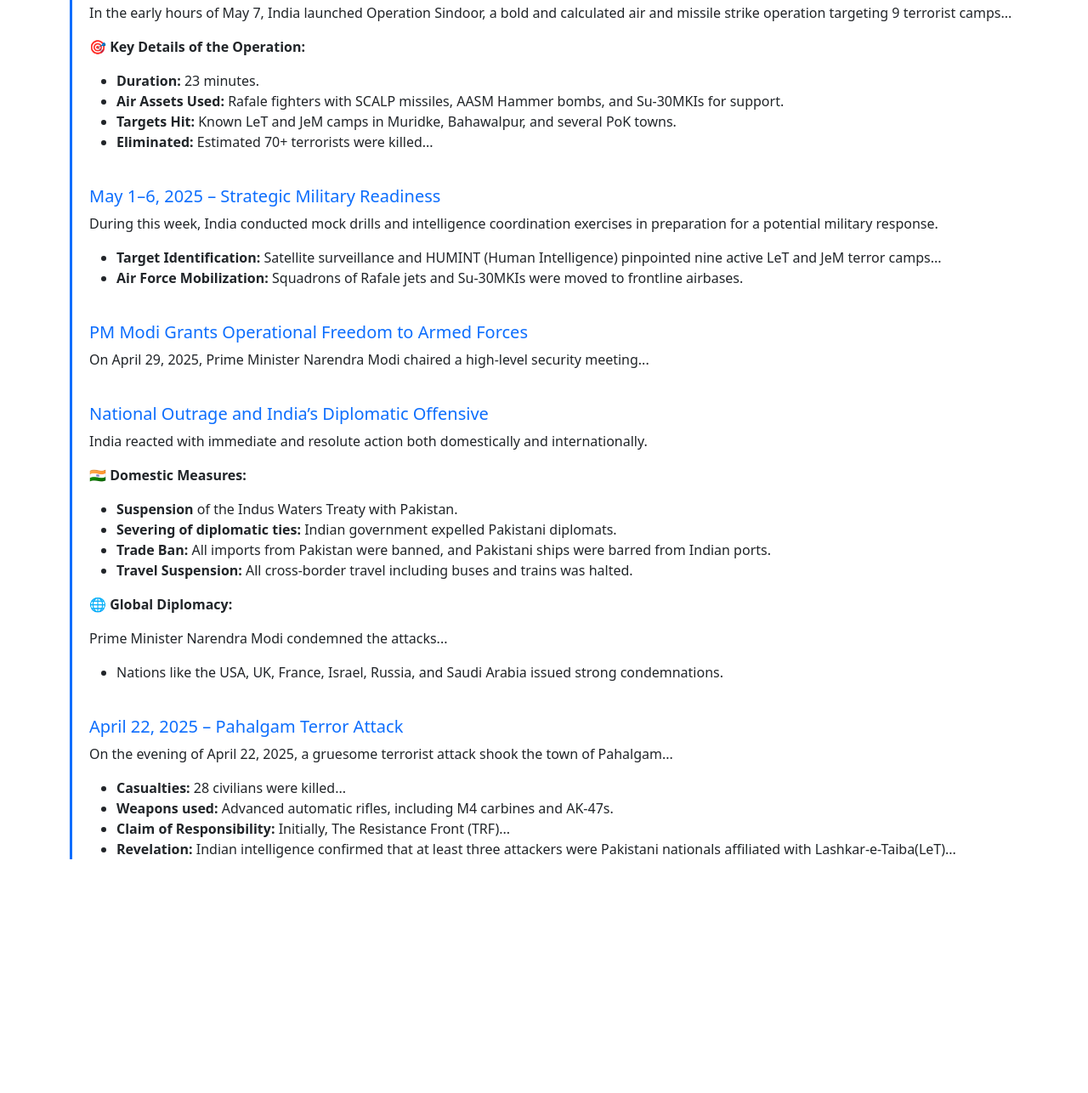
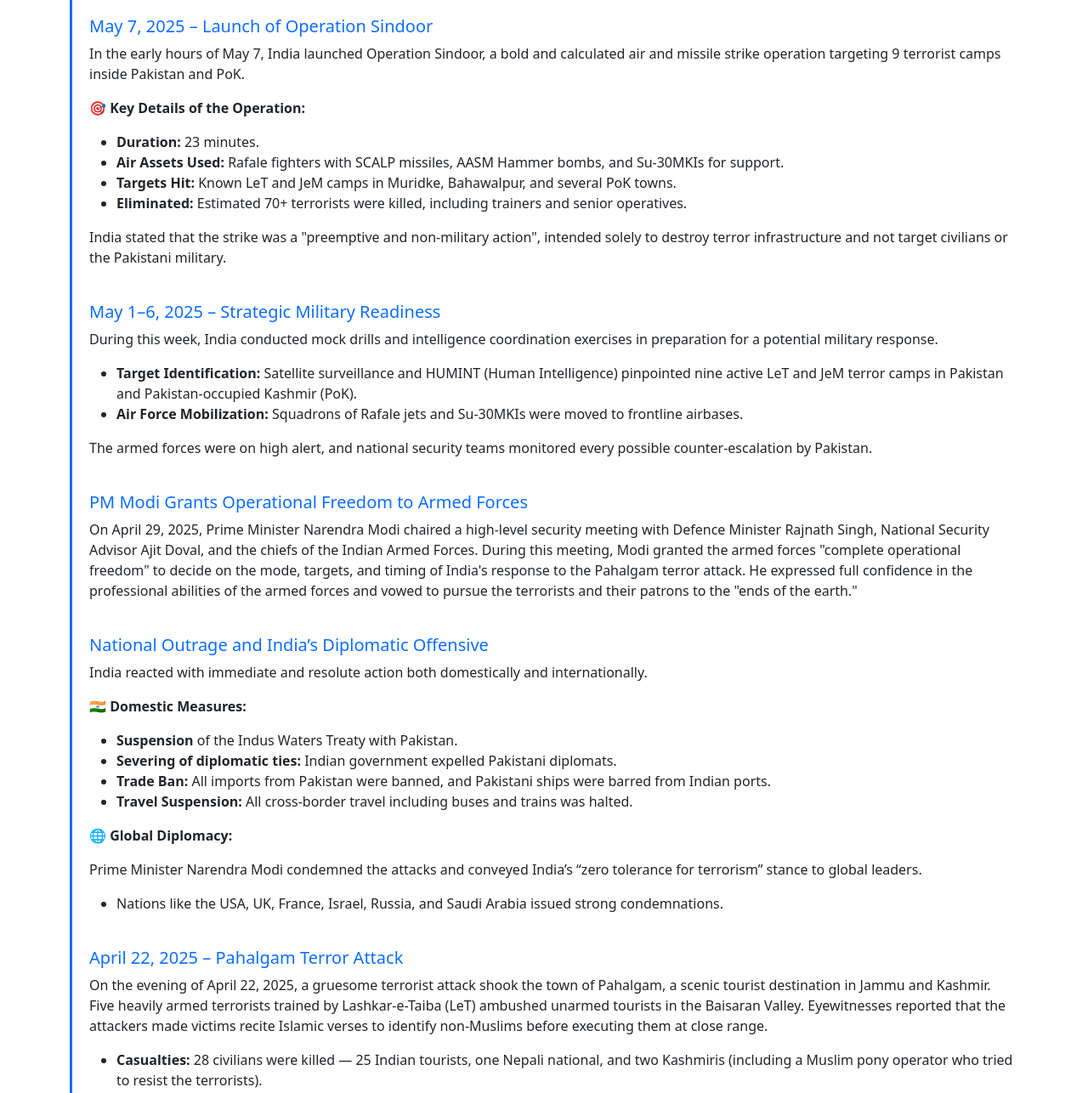
Before and after one commit to abhishektaneja09/OperationSindoor, a plain HTML site: page index.html in a window 1280 px wide. Shown: the part 949-2235 px from the top of the page at 85% size. Before the commit the page ends 2000 px from the top, so only its background shows below. Drawn offline with nearby package versions, Linux system fonts and the light colour scheme.

Commit message:
Add files via upload

```diff
--- a/index.html
+++ b/index.html
@@ -63,7 +63,7 @@
 
             <div class="timeline-item" itemscope itemtype="https://schema.org/Article">
                 <h5 itemprop="headline">May 8, 2025: India's Retaliatory Strikes on Pakistani Air Defense Systems</h5>
-                <p itemprop="description">In the early hours of May 8, 2025, India launched Operation Trinetra, a precision drone and missile strike targeting key Pakistani air defense installations...</p>
+                <p itemprop="description">In the early hours of May 8, 2025, India launched Operation Trinetra, a precision drone and missile strike targeting key Pakistani air defense installations. This operation was in direct response to Pakistan's attempted missile and drone attacks on multiple Indian cities Awantipura, Srinagar, Jammu, Pathankot, Amritsar, Kapurthala, Jalandhar, Ludhiana, Adampur, Bhatinda, Chandigarh, Nal, Phalodi, Uttarlai and Bhuj during the night of May 7–8.</p>
                 <p><b>🎯 Key Details:</b></p>
                 <ul>
                     <li><b>Objective:</b> Neutralize Pakistani air defense systems to prevent further aerial threats to Indian territory.</li>
@@ -81,14 +81,15 @@
 
             <div class="timeline-item" itemscope itemtype="https://schema.org/Article">
                 <h5 itemprop="headline">May 7, 2025 – Launch of Operation Sindoor</h5>
-                <p itemprop="description">In the early hours of May 7, India launched Operation Sindoor, a bold and calculated air and missile strike operation targeting 9 terrorist camps...</p>
+                <p itemprop="description">In the early hours of May 7, India launched Operation Sindoor, a bold and calculated air and missile strike operation targeting 9 terrorist camps inside Pakistan and PoK.</p>
                 <p><b>🎯 Key Details of the Operation:</b></p>
                 <ul>
                     <li><b>Duration:</b> 23 minutes.</li>
                     <li><b>Air Assets Used:</b> Rafale fighters with SCALP missiles, AASM Hammer bombs, and Su-30MKIs for support.</li>
                     <li><b>Targets Hit:</b> Known LeT and JeM camps in Muridke, Bahawalpur, and several PoK towns.</li>
-                    <li><b>Eliminated:</b> Estimated 70+ terrorists were killed...</li>
+                    <li><b>Eliminated:</b> Estimated 70+ terrorists were killed, including trainers and senior operatives.</li>
                 </ul>
+                <p itemprop="description">India stated that the strike was a "preemptive and non-military action", intended solely to destroy terror infrastructure and not target civilians or the Pakistani military.</p>
                 <meta itemprop="datePublished" content="2025-05-07" />
                 <meta itemprop="dateModified" content="2025-05-07" />
                 <div itemprop="publisher" itemscope itemtype="https://schema.org/Organization">
@@ -103,9 +104,10 @@
                 <h5 itemprop="headline">May 1–6, 2025 – Strategic Military Readiness</h5>
                 <p itemprop="description">During this week, India conducted mock drills and intelligence coordination exercises in preparation for a potential military response.</p>
                 <ul>
-                    <li><b>Target Identification:</b> Satellite surveillance and HUMINT (Human Intelligence) pinpointed nine active LeT and JeM terror camps...</li>
+                    <li><b>Target Identification:</b> Satellite surveillance and HUMINT (Human Intelligence) pinpointed nine active LeT and JeM terror camps in Pakistan and Pakistan-occupied Kashmir (PoK).</li>
                     <li><b>Air Force Mobilization:</b> Squadrons of Rafale jets and Su-30MKIs were moved to frontline airbases.</li>
                 </ul>
+                <p itemprop="description">The armed forces were on high alert, and national security teams monitored every possible counter-escalation by Pakistan.</p>
                 <meta itemprop="datePublished" content="2025-05-06" />
                 <meta itemprop="dateModified" content="2025-05-06" />
                 <div itemprop="publisher" itemscope itemtype="https://schema.org/Organization">
@@ -118,7 +120,7 @@
 
             <div class="timeline-item" itemscope itemtype="https://schema.org/Article">
                 <h5 itemprop="headline">PM Modi Grants Operational Freedom to Armed Forces</h5>
-                <p itemprop="description">On April 29, 2025, Prime Minister Narendra Modi chaired a high-level security meeting...</p>
+                <p itemprop="description">On April 29, 2025, Prime Minister Narendra Modi chaired a high-level security meeting with Defence Minister Rajnath Singh, National Security Advisor Ajit Doval, and the chiefs of the Indian Armed Forces. During this meeting, Modi granted the armed forces "complete operational freedom" to decide on the mode, targets, and timing of India's response to the Pahalgam terror attack. He expressed full confidence in the professional abilities of the armed forces and vowed to pursue the terrorists and their patrons to the "ends of the earth."</p>
                 <meta itemprop="datePublished" content="2025-04-29" />
                 <meta itemprop="dateModified" content="2025-04-29" />
                 <div itemprop="publisher" itemscope itemtype="https://schema.org/Organization">
@@ -140,7 +142,7 @@
                     <li><b>Travel Suspension:</b> All cross-border travel including buses and trains was halted.</li>
                 </ul>
                 <p><b>🌐 Global Diplomacy:</b></p>
-                <p>Prime Minister Narendra Modi condemned the attacks...</p>
+                <p>Prime Minister Narendra Modi condemned the attacks and conveyed India’s “zero tolerance for terrorism” stance to global leaders.</p>
                 <ul>
                     <li>Nations like the USA, UK, France, Israel, Russia, and Saudi Arabia issued strong condemnations.</li>
                 </ul>
@@ -156,12 +158,12 @@
 
             <div class="timeline-item" itemscope itemtype="https://schema.org/Article">
                 <h5 itemprop="headline">April 22, 2025 – Pahalgam Terror Attack</h5>
-                <p itemprop="description">On the evening of April 22, 2025, a gruesome terrorist attack shook the town of Pahalgam...</p>
+                <p itemprop="description">On the evening of April 22, 2025, a gruesome terrorist attack shook the town of Pahalgam, a scenic tourist destination in Jammu and Kashmir. Five heavily armed terrorists trained by Lashkar-e-Taiba (LeT) ambushed unarmed tourists in the Baisaran Valley. Eyewitnesses reported that the attackers made victims recite Islamic verses to identify non-Muslims before executing them at close range.</p>
                 <ul>
-                    <li><b>Casualties:</b> 28 civilians were killed...</li>
+                    <li><b>Casualties:</b> 28 civilians were killed — 25 Indian tourists, one Nepali national, and two Kashmiris (including a Muslim pony operator who tried to resist the terrorists).</li>
                     <li><b>Weapons used:</b> Advanced automatic rifles, including M4 carbines and AK-47s.</li>
-                    <li><b>Claim of Responsibility:</b> Initially, The Resistance Front (TRF)...</li>
-                    <li><b>Revelation:</b> Indian intelligence confirmed that at least three attackers were Pakistani nationals affiliated with Lashkar-e-Taiba(LeT)...</li>
+                    <li><b>Claim of Responsibility:</b> Initially, The Resistance Front (TRF), an LeT proxy group, claimed responsibility.</li>
+                    <li><b>Revelation:</b> Indian intelligence confirmed that at least three attackers were Pakistani nationals affiliated with Lashkar-e-Taiba(LeT), with one identified as an ex-member of Pakistan's paramilitary forces.</li>
                 </ul>
                 <meta itemprop="datePublished" content="2025-04-22" />
                 <meta itemprop="dateModified" content="2025-04-22" />
```
